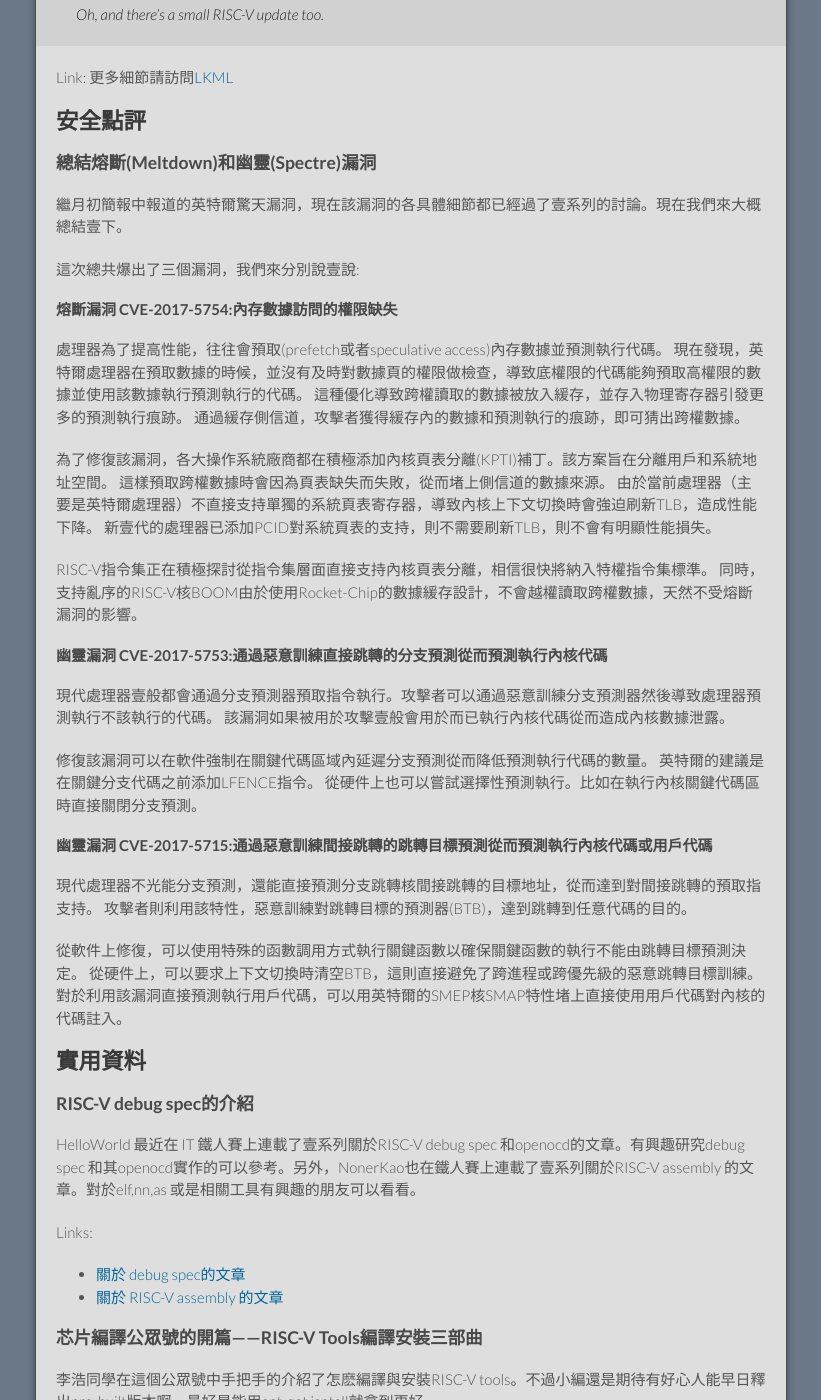
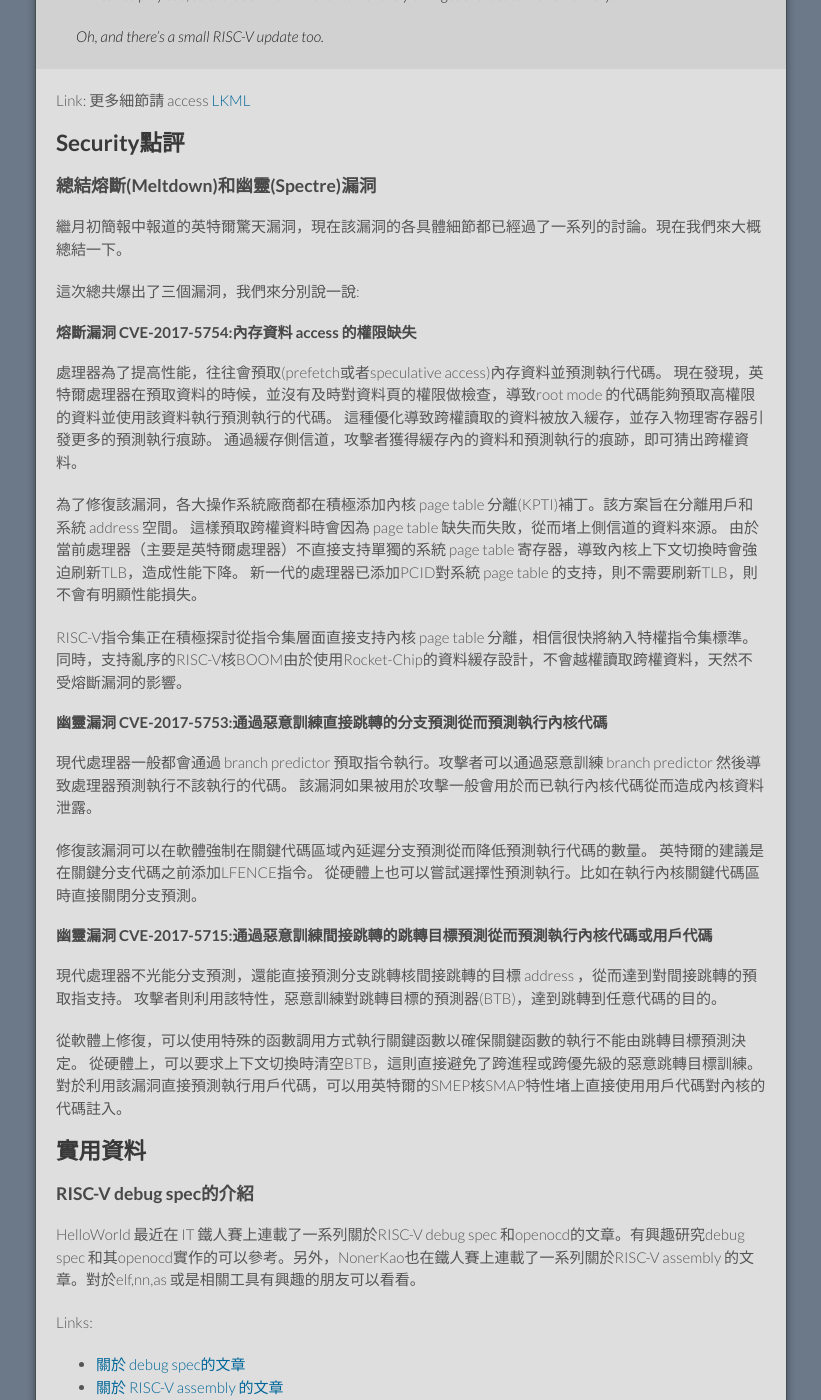
Before and after one commit to cnrv/home, a Jekyll site: the page built from bi-week-rpts/2018-01-18.tc.md, in a window 1280 px wide and 1400 px high, scrolled down 3677 px. Shown: the whole window, without its empty margins (229-1050 px from the left). Built offline with Jekyll 4.4.1, drawn with Linux system fonts in a browser that asks for light colours; Markdown is read by kramdown in place of the engine named in the settings; comment, search, counter and statistics services are not loaded; our own code applies the rules of GitHub Pages for plain Markdown files; some of the changed text lies outside the part shown.

Commit message:
Fine tune chinese translation.

```diff
--- a/bi-week-rpts/2018-01-18.tc.md
+++ b/bi-week-rpts/2018-01-18.tc.md
@@ -13,7 +13,7 @@
 
 ### DornerWorks 獲得 DARPA SBIR 的合約，得以發展 seL4 Microkernel 的 RISC-V port
 
-DornerWorks 最近獲得 DAPRA SBIR的合約，得以和其夥伴Draper壹起發展 Inherently Secure Processor 和其對應的 RISC-V port。
+DornerWorks 最近獲得 DAPRA SBIR的合約，得以和其夥伴Draper一起發展 Inherently Secure Processor 和其對應的 RISC-V port。
 
 Links:
 - DornerWorks的新聞稿：[DornerWorks Wins DARPA SBIR Contract for RISC-V port of seL4 Microkernel](http://dornerworks.com/news/darpa-sbir-RISC-V-sel4-microkernel)
@@ -23,28 +23,28 @@
 
 BottleRocket是RISCV RV32IMC的實現。
 
-Google在2017年11月29日在Github上非官方開源了BottleRocket的RTL代碼，同時表明這並不是壹個官方支持的Google產品，其使用Chisel編寫:[GitHub Link](https://github.com/google/bottlerocket)
+Google在2017年11月29日在Github上非官方開源了BottleRocket的RTL代碼，同時表明這並不是一個官方支持的Google產品，其使用Chisel編寫:[GitHub Link](https://github.com/google/bottlerocket)
 
-BottleRocket實現了32bit的RV32IMC ISA，特權指令集版本為v1.10，擁有Machine和User兩種特權模式，支持壓縮指令集(RVC)。它采用經典的三級流水線架構，與Z-Scale和V-Scale的微結構類似。對於打算從ARM遷移到RISCV的人又是壹個好消息，因為它使用AMBA AXI4Lite總線，預計ARM AMBA下的多種IP可以比較方便與其整合，不需要Tilelink2AXI橋。
+BottleRocket實現了32bit的RV32IMC ISA，特權指令集版本為v1.10，擁有Machine和User兩種特權模式，支持壓縮指令集(RVC)。它採用經典的三級流水線架構，與Z-Scale和V-Scale的微架構類似。對於打算從ARM遷移到RISCV的人又是一個好消息，因為它使用AMBA AXI4Litebus ，預計ARM AMBA下的多種IP可以比較方便與其整合，不需要Tilelink2AXI橋。
 
 與UCB的Rocket Chip比較而言，BottleRocket顯得更加簡單直接。其最初發布的版源代碼引用了部分Rocket Chip的組件，實現部分僅有11個源碼文件。
 
-或許是剛剛發布不久的關系，BottleRocket默認選項編譯出的Verilog代碼似乎沒有對FPGA進行優化，邏輯層數很深。默認配置是16周期乘法器，對數字信號處理不友好。總共使用約26k個門，對於壹個三級流水線的處理器而言已經不錯了。
+或許是剛剛發布不久的關係，BottleRocket默認選entry編譯出的Verilog代碼似乎沒有對FPGA進行優化，邏輯層數很深。默認配置是16周期乘法器，對數字信號處理不友好。總共使用約26k個門，對於一個三級流水線的處理器而言已經不錯了。
 
 - Albert Magyar 在 7th Workshop的介紹:[Rocket Engines: Low-Effort Design Reuse in RISC-V Implementations](https://riscv.org/2017/12/7th-RISC-V-Workshop-proceedings/)
 
 (特別感謝 黃銳 的整理和介紹)
 
-## 開源硬件更新
+## 開源硬體更新
 
-### lowRISC 發布帶100M以太網支持的第5版
+### lowRISC 發布帶100M ethernet 支持的第5版
 
-lowRISC是壹個由英國劍橋大學的研究人員成立的非盈利組織，致力於提供基於RISC-V的多核處理器平臺。現在支持使用Rocket-Chip核PULPino的多核系統。
+lowRISC是一個由英國劍橋大學的研究人員成立的非盈利組織，致力於提供基於RISC-V的多核處理器平臺。現在支持使用Rocket-Chip核和PULPino所組成的多核系統。
 最近lowRISC發布了其第五版代碼，編號為[ethernet-v0.5](https://github.com/lowRISC/lowrisc-chip/tree/ethernet-v0.5)。
-該版本包含了壹個開源的以太網MAC模塊，並支持了網絡啟動核網絡文件系統。
+該版本包含了一個開源的ethernet MAC module ，並支持了網絡啟動核網絡文件系統。
 具體的描述請參見第五版的用戶指導: [http://www.lowrisc.org/docs/ethernet-v0.5/](http://www.lowrisc.org/docs/ethernet-v0.5/)
 
-## 開源軟件更新
+## 開源軟體更新
 
 ### glibc 的 RISC-V port v4
 
@@ -113,17 +113,17 @@
 
 ## 技術討論
 
-### 使用PMA來控制物理內存區間內對非對齊的內存操作核原子操作的控制
+### 使用PMA來控制物理內存區間內對 unaligned 的內存操作核 atomic 操作的控制
 
-在12月21日的簡報中我們提及了關於“使用硬件支持非對齊內存訪問的處理器必須支持對非對齊地址的原子操作”的爭議。
-現在看來，物理內存空間的屬性標誌已經較好地規定了壹個物理空間上對非對齊操作的處理。
+在12月21日的簡報中我們提及了關於“使用硬體支持 unaligned memory access的處理器必須支持對 unaligned  address 的 atomic 操作”的爭議。
+現在看來，物理內存空間的屬性標誌已經較好地規定了一個物理空間上對 unaligned 操作的處理。
 具體來說:
 
-* 如果PMA規定禁止非對齊操作，所有的非對齊操作都會引發訪問異常(access exception)。
-* 如果PMA規定禁止非對齊原子操作，非對齊原子操作將會觸發存儲異常(store access exception)。
-  非對齊的壹般內存操作仍然被允許，可被硬件已非原子方式執行或陷入軟件處理。
-* 如果PMA規定允許非對齊原子操作，所有的非對齊內存訪問都由硬件完成。
-* 如果PMA規定允許非對齊原子操作，但是硬件不支持，則會觸發非對齊地址異常，陷入軟件處理。
+* 如果PMA規定禁止 unaligned 操作，所有的 unaligned 操作都會引發 access 異常(access exception)。
+* 如果PMA規定禁止 unaligned  atomic 操作， unaligned  atomic 操作將會觸發存儲異常(store access exception)。
+   unaligned 的一般內存操作仍然被允許，可被硬體已非 atomic 方式執行或陷入軟體處理。
+* 如果PMA規定允許 unaligned  atomic 操作，所有的 unaligned memory access都由硬體完成。
+* 如果PMA規定允許 unaligned  atomic 操作，但是硬體不支持，則會觸發 unaligned  address 異常，陷入軟體處理。
 * 也可以是上兩種的混合。
 
 Andrew Waterman的原文:https://groups.google.com/a/groups.riscv.org/d/msg/isa-dev/J1udFtmPEwI/RtHERGbSBAAJ
@@ -153,54 +153,54 @@
 >
 > Oh, and there's a small RISC-V update too.
 
-Link: 更多細節請訪問[LKML](https://lkml.org/lkml/2018/1/14/210)
+Link: 更多細節請 access [LKML](https://lkml.org/lkml/2018/1/14/210)
 
-## 安全點評
+## Security點評
 
 ### 總結熔斷(Meltdown)和幽靈(Spectre)漏洞
 
-繼月初簡報中報道的英特爾驚天漏洞，現在該漏洞的各具體細節都已經過了壹系列的討論。現在我們來大概總結壹下。
+繼月初簡報中報道的英特爾驚天漏洞，現在該漏洞的各具體細節都已經過了一系列的討論。現在我們來大概總結一下。
 
-這次總共爆出了三個漏洞，我們來分別說壹說:
+這次總共爆出了三個漏洞，我們來分別說一說:
 
-#### 熔斷漏洞 CVE-2017-5754:內存數據訪問的權限缺失
+#### 熔斷漏洞 CVE-2017-5754:內存資料 access 的權限缺失
 
-處理器為了提高性能，往往會預取(prefetch或者speculative access)內存數據並預測執行代碼。
-現在發現，英特爾處理器在預取數據的時候，並沒有及時對數據頁的權限做檢查，導致底權限的代碼能夠預取高權限的數據並使用該數據執行預測執行的代碼。
-這種優化導致跨權讀取的數據被放入緩存，並存入物理寄存器引發更多的預測執行痕跡。
-通過緩存側信道，攻擊者獲得緩存內的數據和預測執行的痕跡，即可猜出跨權數據。
+處理器為了提高性能，往往會預取(prefetch或者speculative access)內存資料並預測執行代碼。
+現在發現，英特爾處理器在預取資料的時候，並沒有及時對資料頁的權限做檢查，導致root mode 的代碼能夠預取高權限的資料並使用該資料執行預測執行的代碼。
+這種優化導致跨權讀取的資料被放入緩存，並存入物理寄存器引發更多的預測執行痕跡。
+通過緩存側信道，攻擊者獲得緩存內的資料和預測執行的痕跡，即可猜出跨權資料。
 
-為了修復該漏洞，各大操作系統廠商都在積極添加內核頁表分離(KPTI)補丁。該方案旨在分離用戶和系統地址空間。
-這樣預取跨權數據時會因為頁表缺失而失敗，從而堵上側信道的數據來源。
-由於當前處理器（主要是英特爾處理器）不直接支持單獨的系統頁表寄存器，導致內核上下文切換時會強迫刷新TLB，造成性能下降。
-新壹代的處理器已添加PCID對系統頁表的支持，則不需要刷新TLB，則不會有明顯性能損失。
+為了修復該漏洞，各大操作系統廠商都在積極添加內核 page table 分離(KPTI)補丁。該方案旨在分離用戶和系統 address 空間。
+這樣預取跨權資料時會因為 page table 缺失而失敗，從而堵上側信道的資料來源。
+由於當前處理器（主要是英特爾處理器）不直接支持單獨的系統 page table 寄存器，導致內核上下文切換時會強迫刷新TLB，造成性能下降。
+新一代的處理器已添加PCID對系統 page table 的支持，則不需要刷新TLB，則不會有明顯性能損失。
 
-RISC-V指令集正在積極探討從指令集層面直接支持內核頁表分離，相信很快將納入特權指令集標準。
-同時，支持亂序的RISC-V核BOOM由於使用Rocket-Chip的數據緩存設計，不會越權讀取跨權數據，天然不受熔斷漏洞的影響。
+RISC-V指令集正在積極探討從指令集層面直接支持內核 page table 分離，相信很快將納入特權指令集標準。
+同時，支持亂序的RISC-V核BOOM由於使用Rocket-Chip的資料緩存設計，不會越權讀取跨權資料，天然不受熔斷漏洞的影響。
 
 #### 幽靈漏洞 CVE-2017-5753:通過惡意訓練直接跳轉的分支預測從而預測執行內核代碼
 
-現代處理器壹般都會通過分支預測器預取指令執行。攻擊者可以通過惡意訓練分支預測器然後導致處理器預測執行不該執行的代碼。
-該漏洞如果被用於攻擊壹般會用於而已執行內核代碼從而造成內核數據泄露。
+現代處理器一般都會通過 branch predictor 預取指令執行。攻擊者可以通過惡意訓練 branch predictor 然後導致處理器預測執行不該執行的代碼。
+該漏洞如果被用於攻擊一般會用於而已執行內核代碼從而造成內核資料泄露。
 
-修復該漏洞可以在軟件強制在關鍵代碼區域內延遲分支預測從而降低預測執行代碼的數量。
+修復該漏洞可以在軟體強制在關鍵代碼區域內延遲分支預測從而降低預測執行代碼的數量。
 英特爾的建議是在關鍵分支代碼之前添加LFENCE指令。
-從硬件上也可以嘗試選擇性預測執行。比如在執行內核關鍵代碼區時直接關閉分支預測。
+從硬體上也可以嘗試選擇性預測執行。比如在執行內核關鍵代碼區時直接關閉分支預測。
 
 #### 幽靈漏洞 CVE-2017-5715:通過惡意訓練間接跳轉的跳轉目標預測從而預測執行內核代碼或用戶代碼
 
-現代處理器不光能分支預測，還能直接預測分支跳轉核間接跳轉的目標地址，從而達到對間接跳轉的預取指支持。
+現代處理器不光能分支預測，還能直接預測分支跳轉核間接跳轉的目標 address ，從而達到對間接跳轉的預取指支持。
 攻擊者則利用該特性，惡意訓練對跳轉目標的預測器(BTB)，達到跳轉到任意代碼的目的。
 
-從軟件上修復，可以使用特殊的函數調用方式執行關鍵函數以確保關鍵函數的執行不能由跳轉目標預測決定。
-從硬件上，可以要求上下文切換時清空BTB，這則直接避免了跨進程或跨優先級的惡意跳轉目標訓練。
+從軟體上修復，可以使用特殊的函數調用方式執行關鍵函數以確保關鍵函數的執行不能由跳轉目標預測決定。
+從硬體上，可以要求上下文切換時清空BTB，這則直接避免了跨進程或跨優先級的惡意跳轉目標訓練。
 對於利用該漏洞直接預測執行用戶代碼，可以用英特爾的SMEP核SMAP特性堵上直接使用用戶代碼對內核的代碼註入。
 
 ## 實用資料
 
 ### RISC-V debug spec的介紹
 
-HelloWorld 最近在 IT 鐵人賽上連載了壹系列關於RISC-V  debug spec 和openocd的文章。有興趣研究debug spec 和其openocd實作的可以參考。另外，NonerKao也在鐵人賽上連載了壹系列關於RISC-V assembly 的文章。對於elf,nn,as 或是相關工具有興趣的朋友可以看看。
+HelloWorld 最近在 IT 鐵人賽上連載了一系列關於RISC-V  debug spec 和openocd的文章。有興趣研究debug spec 和其openocd實作的可以參考。另外，NonerKao也在鐵人賽上連載了一系列關於RISC-V assembly 的文章。對於elf,nn,as 或是相關工具有興趣的朋友可以看看。
 
 Links:
 
@@ -221,7 +221,7 @@
 
 ### The Bisquick Alternative - SiFive Uses RISC-V to Simplify SoC Creation
 
-微處理器領域的資深編輯和分析師Jim Turley在EE Journal上用生動詼諧的語言發表了他對RISC-V的壹些看法。他首先提到了SiFive目前正在做的事情，展望了在未來定制化芯片時代或許不久就會到來。最後他對RISC-V在簡潔性和平衡性上也表示贊同。
+微處理器領域的資深編輯和分析師Jim Turley在EE Journal上用生動詼諧的語言發表了他對RISC-V的一些看法。他首先提到了SiFive目前正在做的事情，展望了在未來定制化芯片時代或許不久就會到來。最後他對RISC-V在簡潔性和平衡性上也表示贊同。
 
 > Everybody wants their own custom or semi-custom device, but not everyone is equipped to design or build one, the company believes. Kang compares his customer base to programmers creating new smartphone apps. They’re good programmers, but they don’t know – or need to know – everything about how smartphones are put together. It’s enough to know what you want, not necessarily all the steps involved in making it happen. Today, anyone developing a custom chip has to be deeply knowledgeable about each step of design, testing, verification, and fabrication. SiFive is hoping to dumb that down a bit.
 >
@@ -247,7 +247,7 @@
 >
 > Krewell added, “What's missing is mainstream operating system support (Android and Windows). Even embedded OS support is starting to wane.” Further, the problem, as he sees it, is “that the trajectory for MIPS was heading in the wrong direction and with the rise of RISC-V, there was less and less reason to support MIPS as an alternative to ARM.”
 
-MIPS似乎也打算緊隨潮流的參與到AI的浪潮中，另壹件值得關註的事情是MIPS的創始人之壹John Hennessy也強勢回歸!
+MIPS似乎也打算緊隨潮流的參與到AI的浪潮中，另一件值得關註的事情是MIPS的創始人之一John Hennessy也強勢回歸!
 
 > In his view, MIPS’ versatility and efficiency will work to MIPS' advantage as it moves deeper into the AI market. MIPS can handle payload in the data plane, but will also be very effective in managing data in the control plane on the edge. “MIPS can be a part of inference engines or it can be used to manage accelerators around GPUs and FPGAs as well,” Bemanian said.
 >
@@ -274,16 +274,16 @@
 
 + [FOSDEM'18](https://fosdem.org/2018/) 2018年2月3-4日，FOSDEM (Free and Open Source Developers’ European Meeting)將在比利時的布魯塞爾舉行。
 
-+ [PULP WORKSHOP AT HPCA2018](http://pulp-platform.org/hpca2018) 2018年2月25日，在維也納的HPCA中，會有壹場跟Pulp 有關的Workshop。PULP小組會介紹PULP最新的發展，和他們未來的走向，包括  PULP-CAPI (Coherent Accelerator Processor Interface) 和 Ariane （Next generation of 64-bit RISC-V implementations）等。詳情可參考 pulpino mailing list 中的 < PULP newsletter - 4Q2017 >。
++ [PULP WORKSHOP AT HPCA2018](http://pulp-platform.org/hpca2018) 2018年2月25日，在維也納的HPCA中，會有一場跟Pulp 有關的Workshop。PULP小組會介紹PULP最新的發展，和他們未來的走向，包括  PULP-CAPI (Coherent Accelerator Processor Interface) 和 Ariane （Next generation of 64-bit RISC-V implementations）等。詳情可參考 pulpino mailing list 中的 < PULP newsletter - 4Q2017 >。
 
-+ [Embedded World 2018](http://www.embedded-world.eu/program.html) 2018年2月27日，在德國 Nuremberg 的 Embedded world會有壹整天跟RISC-V有關的演講。包括 Microsemi, Mentor Graphics等公司都會給演講。AMD的CTO Mark Papermaster 也會給壹個 Conference Keynote。
++ [Embedded World 2018](http://www.embedded-world.eu/program.html) 2018年2月27日，在德國 Nuremberg 的 Embedded world會有一整天跟RISC-V有關的演講。包括 Microsemi, Mentor Graphics等公司都會給演講。AMD的CTO Mark Papermaster 也會給一個 Conference Keynote。
 
 ### 五月
 + [8th risc-v workshop](https://riscv.org/workshops/) 第八次risc-v workshop將在5月7-10日在西班牙舉辦。
 
 ## 招聘簡訊
 
-_CNRV提供為行業公司提供公益性質的壹句話的招聘信息發布，若有任何體系結構、IC設計、軟件開發的招聘信息，歡迎聯系我們！_
+_CNRV提供為行業公司提供公益性質的一句話的招聘信息發布，若有任何Architecture、IC設計、軟體開發的招聘信息，歡迎聯系我們！_
 
 ----
 
--- a/translation/translation.py
+++ b/translation/translation.py
@@ -6,15 +6,15 @@
 
 
 
-with codecs.open('./2018-01-04.tc.md',encoding='utf-8') as f:
-	with codecs.open('./bi-weekly-01-04-2.tc.md',"w",encoding='utf-8') as g:
+with codecs.open('./bi-weekly-01-18-2.tc.md',encoding='utf-8') as f:
+	with codecs.open('./bi-weekly-01-18-3.tc.md',"w",encoding='utf-8') as g:
 		content=f.read()
 		#print content
 		#content.encode('utf-8')
 		#print content.find('\xe9')
 		#print content[31:40]
 
-		replace_dic={ u'比特':u'bit', u'哈希表':u' hash table ', u'斷點':u' breakpoint ', u'調試器':u' debugger ', u'內核空間':u' kernel space ', u'頁表':u' page table ',u'亂序流水線':u' OoO ', u'原子':u' atomic ', u'訪問':u' access ', u'地址':u' address ', u'非對齊':u' unaligned ', u'基址':u' base address ', u'總線':u'bus ', u'用戶態':u' U mode', u'系統態':u' S mode',u'西部數據':u'WD',u'西部資料':u'WD', u'巴塞羅那':u'Barcelona' , u'超算中心': u'BSC-CNS(Barcelona Supercomputing Center', u'數據':u'資料', u'采':u'採', u'福布斯':u'Forbes', u'官文':u'官方新聞', u'工作組':'workgroup',u'內存訪問':u'memory access' , u'關系':u'關係',u'擴展':u'extension', u'安全':u'Security', u'仿真': u'Simulation',u'物理設計':u'physical design',u'內存模型':u'memory model',u'體系結構':u'Architecture' ,u'葉子節點':u'leaf node ',u'標志位':u'flag', u'硬件控制':u'HW control',u'內存頁表':u'page table ', u'硬件':u'硬體',u'軟件':u'軟體', u'模塊':u'module ',u'帶寬':'bandwidth', u'項':'entry', u'軟件緩存':u'software cache '}
+		replace_dic={ u'分支預測器':u' branch predictor ', u'比特':u'bit', u'哈希表':u' hash table ', u'斷點':u' breakpoint ', u'調試器':u' debugger ', u'內核空間':u' kernel space ', u'頁表':u' page table ',u'亂序流水線':u' OoO ', u'原子':u' atomic ', u'訪問':u' access ', u'地址':u' address ', u'非對齊':u' unaligned ', u'基址':u' base address ', u'總線':u'bus ', u'用戶態':u' U mode', u'系統態':u' S mode',u'西部數據':u'WD',u'西部資料':u'WD', u'巴塞羅那':u'Barcelona' , u'超算中心': u'BSC-CNS(Barcelona Supercomputing Center', u'數據':u'資料', u'采':u'採', u'福布斯':u'Forbes', u'官文':u'官方新聞', u'工作組':'workgroup',u'內存訪問':u'memory access' , u'關系':u'關係',u'擴展':u'extension', u'安全':u'Security', u'仿真': u'Simulation',u'物理設計':u'physical design',u'內存模型':u'memory model',u'體系結構':u'Architecture' ,u'葉子節點':u'leaf node ',u'標志位':u'flag', u'硬件控制':u'HW control',u'內存頁表':u'page table ', u'硬件':u'硬體',u'軟件':u'軟體', u'模塊':u'module ',u'帶寬':'bandwidth', u'項':'entry', u'軟件緩存':u'software cache '}
 		for i in replace_dic:
 			print i
 			print replace_dic[i]
```
Also changed, not shown: other parts of bi-week-rpts/2018-01-18.tc.md (+1 -1 lines).
